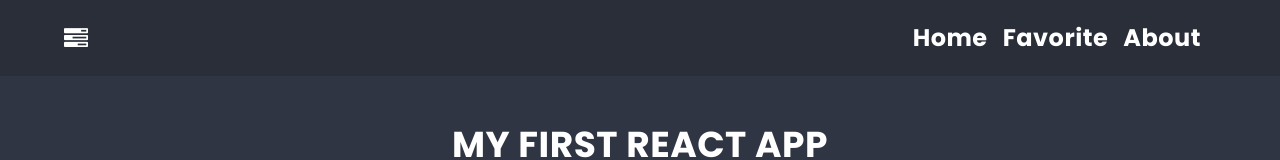
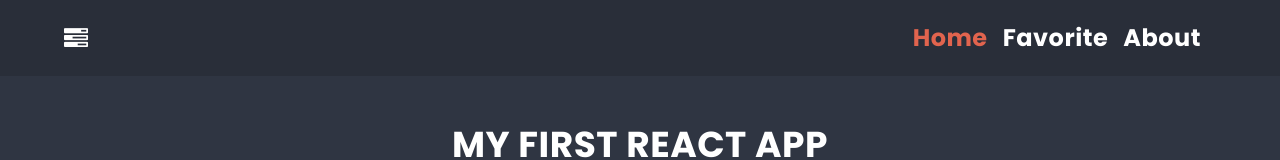
Before and after one commit to sbjohansen/react-todo, a React (Create React App) app: page / in a window 1280 px wide. Shown: the top 160 px of the page. Built offline with nearby package versions, Linux system fonts and the light colour scheme.

Commit message:
ADD NavLink functionality

```diff
--- a/src/App.js
+++ b/src/App.js
@@ -25,7 +25,6 @@
                 }}>
                 <p>There's nothing here!</p>
                 <p>ERROR 404</p>
-
               </main>
             }
           />
--- a/src/components/NavBar/NavBar.js
+++ b/src/components/NavBar/NavBar.js
@@ -1,5 +1,6 @@
 import styles from './NavBar.module.scss';
 import Container from '../Container/Container';
+import { Link, NavLink } from 'react-router-dom';
 
 const NavBar = () => {
   return (
@@ -9,13 +10,15 @@
           <span className='fa fa-tasks' />
           <ul className={styles.navlist}>
             <li>
-              <a href='/'>Home</a>
+              <NavLink className={({ isActive }) => (isActive ? styles.linkActive : undefined)} to='/'>
+                Home
+              </NavLink>
             </li>
             <li>
-              <a href='/favorite'>Favorite</a>
+              <NavLink className={({ isActive }) => (isActive ? styles.linkActive : undefined)}  to='/favorite'>Favorite</NavLink>
             </li>
             <li>
-              <a href='/about'>About</a>
+              <NavLink className={({ isActive }) => (isActive ? styles.linkActive : undefined)}  to='/about'>About</NavLink>
             </li>
           </ul>
         </div>
--- a/src/components/NavBar/NavBar.module.scss
+++ b/src/components/NavBar/NavBar.module.scss
@@ -17,8 +17,11 @@
   list-style: none;
   display: inline-flex;
   a {
-    color: white;
     text-decoration: none;
+    color: $color-light;
+  }
+  a.linkActive {
+    color: $color-warning;
   }
   li {
     margin-right: 15px;
```
